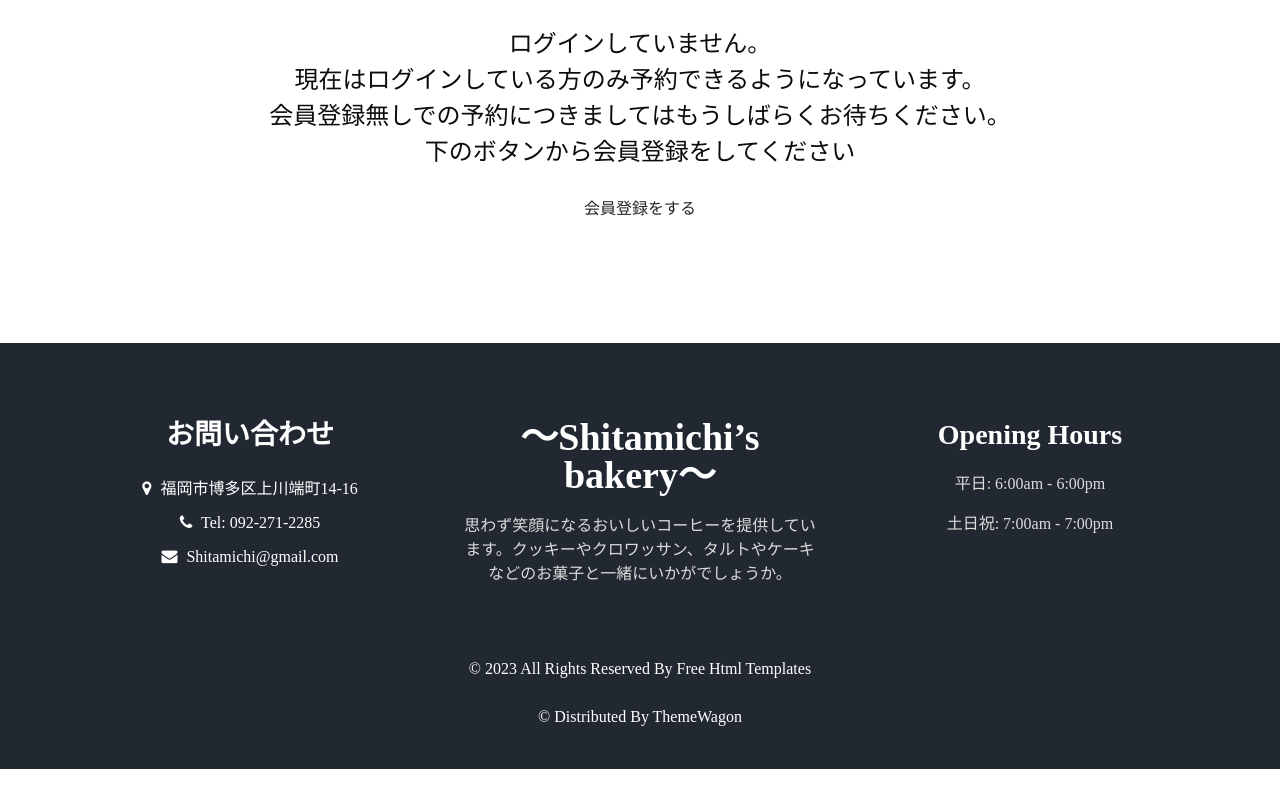
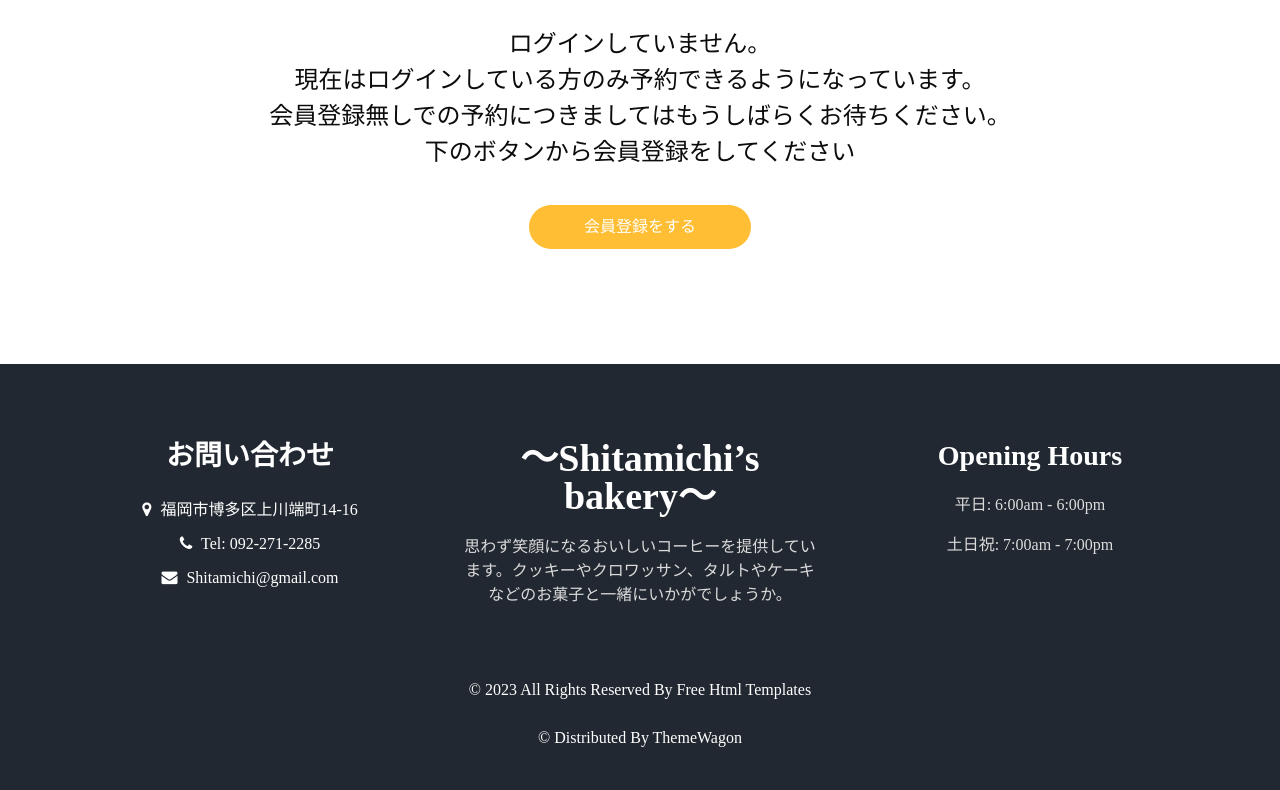
Before and after one commit to miyosi33/FIC_D_CareerDesign, a PHP site: page /zaseki3.php in a window 1280 px wide. Shown: the part 172-962 px from the top of the page. Before the commit the page ends 941 px from the top, so only its background shows below. Run offline with PHP 8.4, Linux system fonts and the light colour scheme; some libraries are stand-ins or nearby versions; some web fonts are replaced.

Commit message:
Update zaseki3.php

```diff
--- a/zaseki3.php
+++ b/zaseki3.php
@@ -11,14 +11,16 @@
       echo "<div class='Y'><p>ログインしていません。<br>
       現在はログインしている方のみ予約できるようになっています。<br>会員登録無しでの予約につきましてはもうしばらくお待ちください。<br>
       下のボタンから会員登録をしてください</p></div>";
-      echo "<div class='button2'>
-            <a href='new.php' class='btn'>会員登録をする</a>
+      echo "<div class='button2 form_container'>
+              <button>
+                会員登録をする
+              </button>
             </div>";
     }
     ?>
   </div>
   <?php if (isset($_SESSION["customer"])) : ?>
-    <div class="col-md-6">
+    <div class="col-md-6 form_container">
       <form action="reservation.php" method="post">
         <div class="form-group">
           <label for="reservation_date">予約日時:</label>
```
